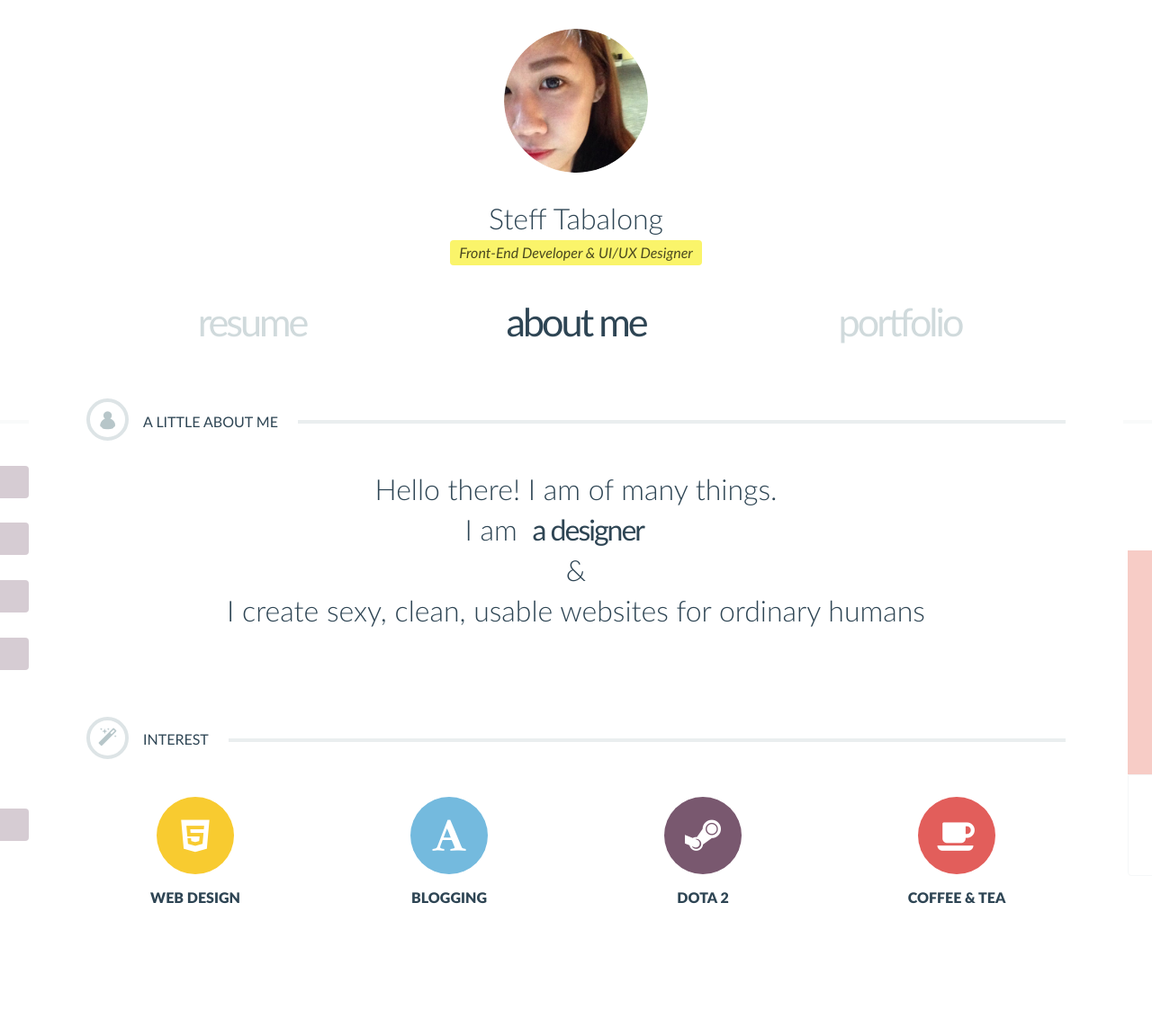
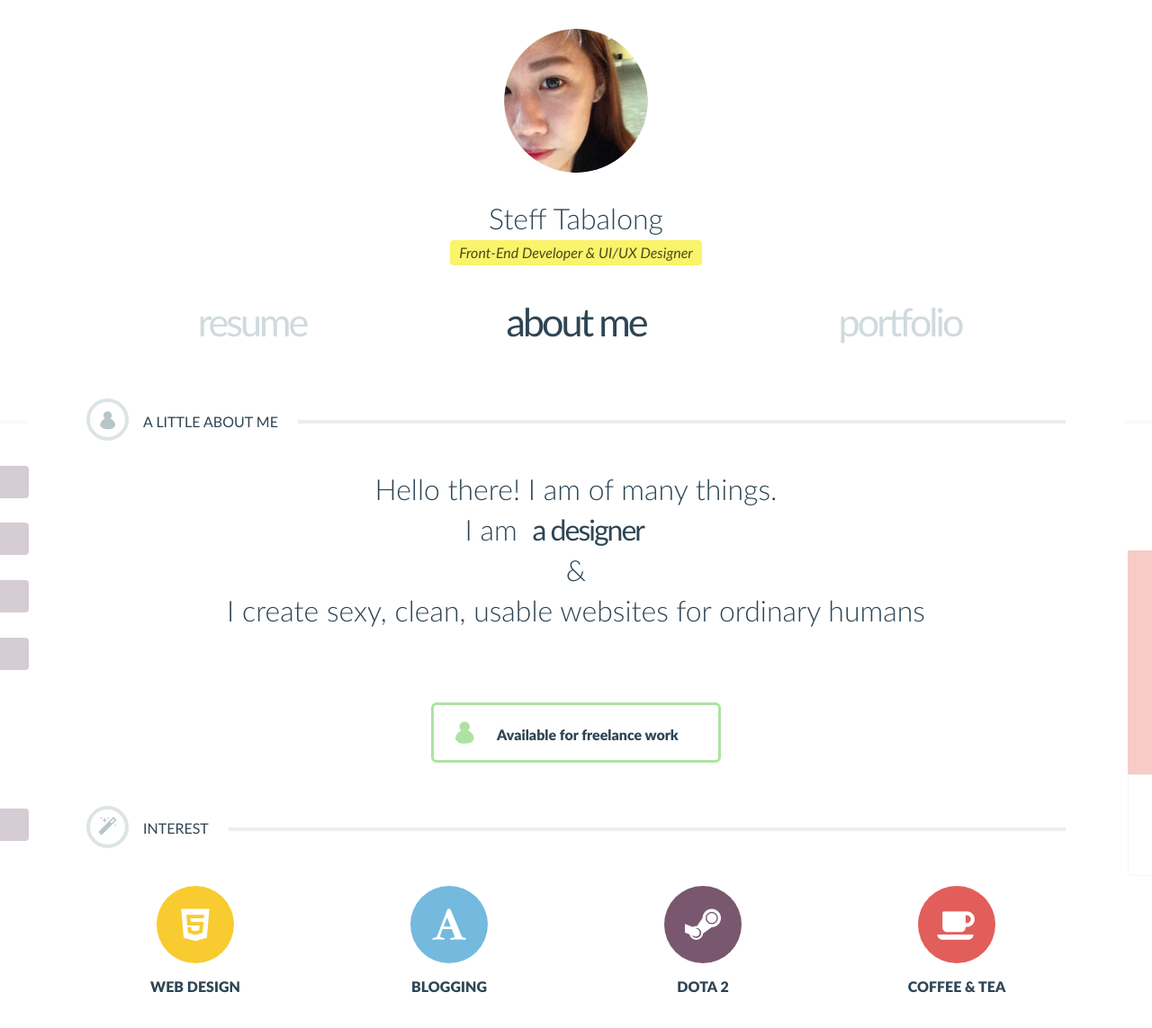
Before and after one commit to stefftabalong/stefftabalong.github.io, a Jekyll site: the page built from index.html, in a window 1280 px wide and 1197 px high. Shown: the top 1143 px of the window at 90% size. Built offline with Jekyll 4.4.1, drawn with Linux system fonts in a browser that asks for light colours; some web fonts are replaced; Markdown is read by kramdown in place of the engine named in the settings.

Commit message:
added freelance work

```diff
--- a/css/main.css
+++ b/css/main.css
@@ -2303,7 +2303,9 @@ a.button.colored {
     border-color: #AEE2A3
 }
 .alert.success:before {
-    content: "\f087"
+    font-family: 'fontello';
+    color: #AEE2A3;
+    content: "\e801"
 }
 .alert.info {
     border-color: #E4E6C4
--- a/index.html
+++ b/index.html
@@ -26,8 +26,12 @@ layout: default
             <br>
             I create sexy, clean, usable websites for ordinary humans<br>
 						<br>
-
         	</h2>
+				</div>
+				<div class="col-sm-6 col-sm-offset-3 col-md-4 col-md-offset-4">
+					<div class="alert success">
+						<strong>Available for freelance work</strong>
+					</div>
 				</div>
 			</div>
 		</div>
```
